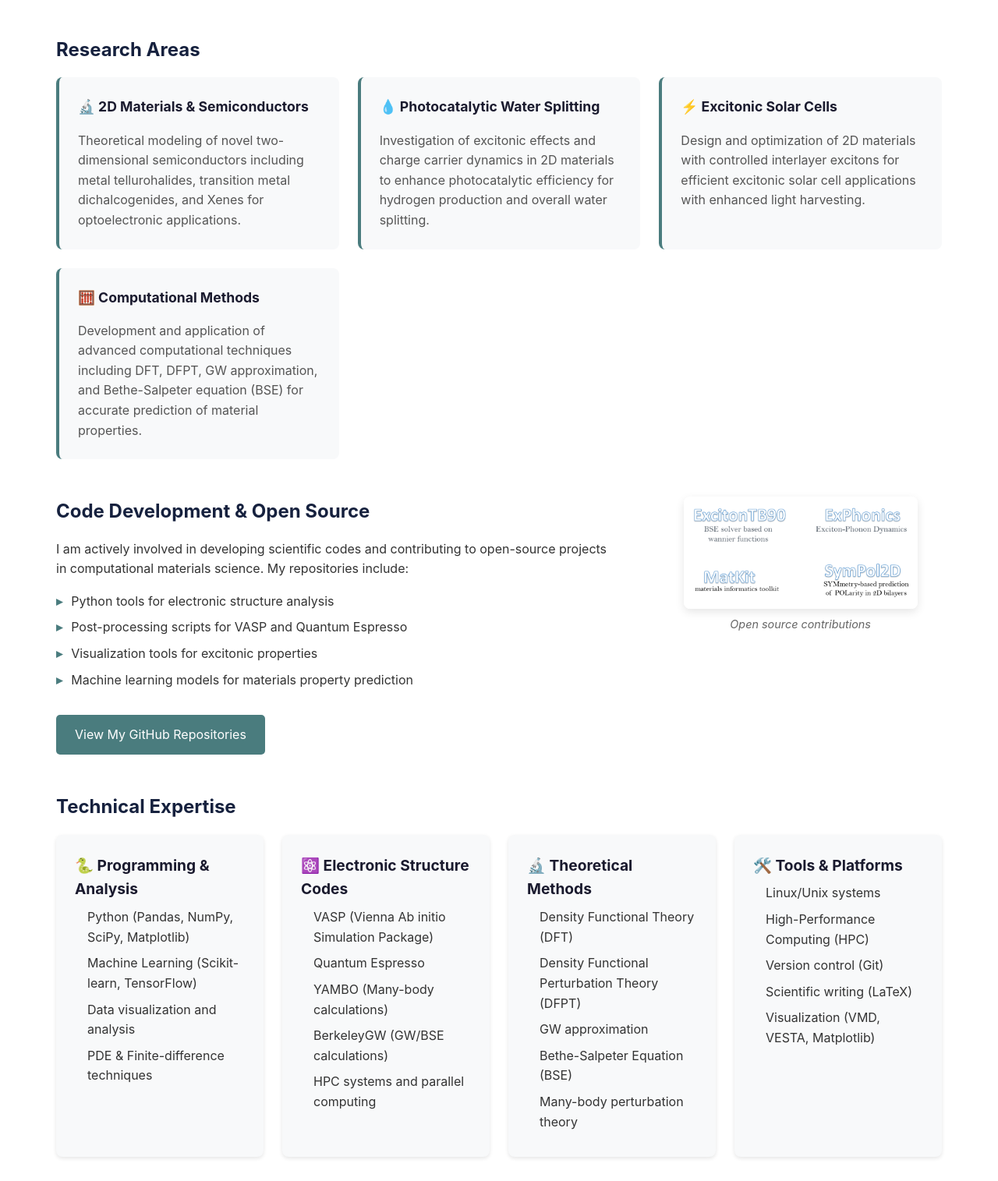
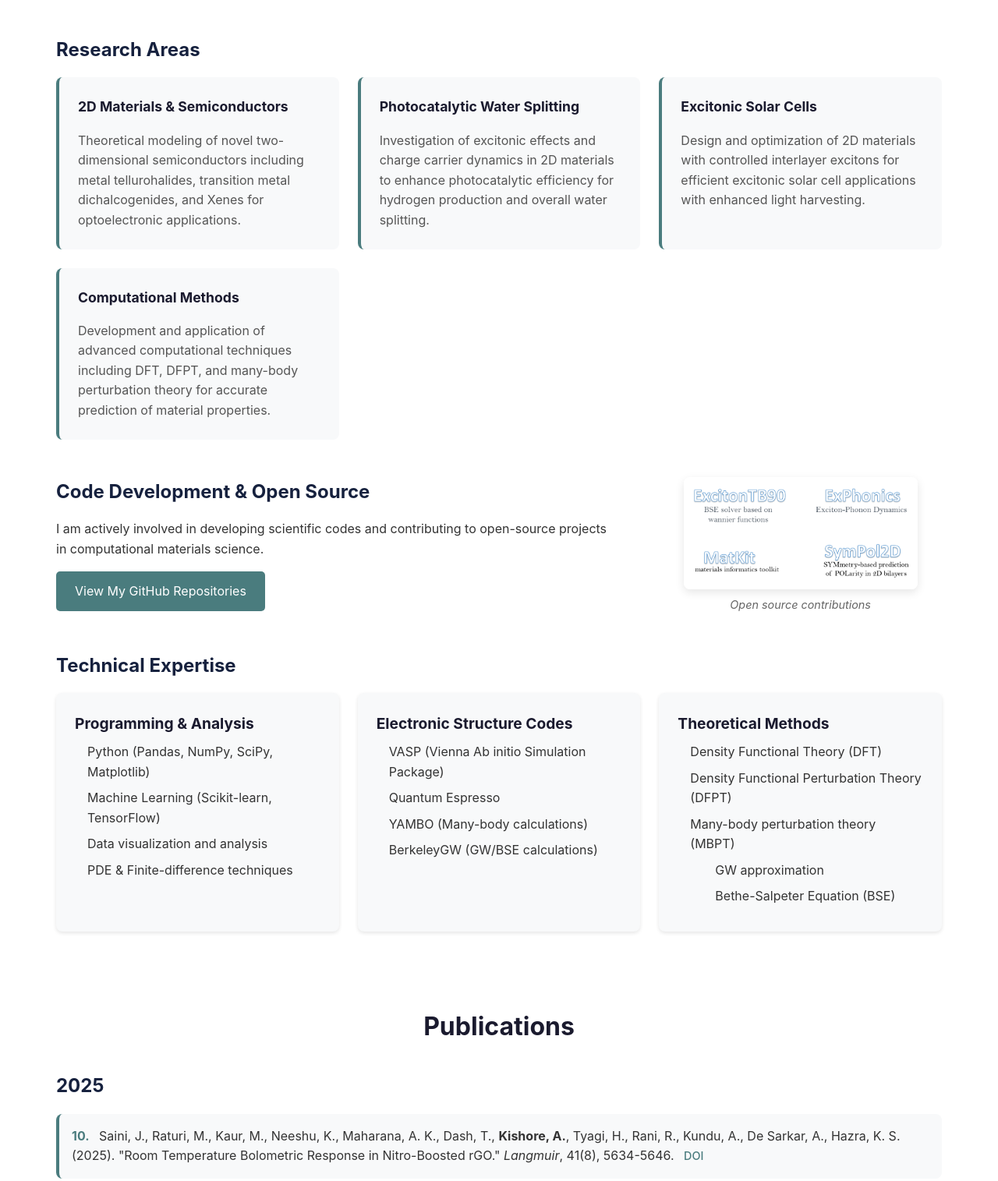
Before and after one commit to amal-kishore/amal-kishore.github.io, a plain HTML site: page index.html in a window 1280 px wide. Shown: the part 1505-3020 px from the top of the page at 78% size. Drawn offline with Linux system fonts and the light colour scheme; files whose address does not match are found by name.

Commit message:
Fix research page issues

```diff
--- a/index.html
+++ b/index.html
@@ -67,33 +67,27 @@
                 <h3>Research Areas</h3>
                 <div class="research-areas">
                     <div class="research-area">
-                        <h4>🔬 2D Materials & Semiconductors</h4>
+                        <h4>2D Materials & Semiconductors</h4>
                         <p>Theoretical modeling of novel two-dimensional semiconductors including metal tellurohalides, transition metal dichalcogenides, and Xenes for optoelectronic applications.</p>
                     </div>
                     <div class="research-area">
-                        <h4>💧 Photocatalytic Water Splitting</h4>
+                        <h4>Photocatalytic Water Splitting</h4>
                         <p>Investigation of excitonic effects and charge carrier dynamics in 2D materials to enhance photocatalytic efficiency for hydrogen production and overall water splitting.</p>
                     </div>
                     <div class="research-area">
-                        <h4>⚡ Excitonic Solar Cells</h4>
+                        <h4>Excitonic Solar Cells</h4>
                         <p>Design and optimization of 2D materials with controlled interlayer excitons for efficient excitonic solar cell applications with enhanced light harvesting.</p>
                     </div>
                     <div class="research-area">
-                        <h4>🧮 Computational Methods</h4>
-                        <p>Development and application of advanced computational techniques including DFT, DFPT, GW approximation, and Bethe-Salpeter equation (BSE) for accurate prediction of material properties.</p>
+                        <h4>Computational Methods</h4>
+                        <p>Development and application of advanced computational techniques including DFT, DFPT, and many-body perturbation theory for accurate prediction of material properties.</p>
                     </div>
                 </div>
 
                 <div class="code-projects">
                     <div class="code-text">
                         <h3>Code Development & Open Source</h3>
-                        <p>I am actively involved in developing scientific codes and contributing to open-source projects in computational materials science. My repositories include:</p>
-                        <ul class="code-list">
-                            <li>Python tools for electronic structure analysis</li>
-                            <li>Post-processing scripts for VASP and Quantum Espresso</li>
-                            <li>Visualization tools for excitonic properties</li>
-                            <li>Machine learning models for materials property prediction</li>
-                        </ul>
+                        <p>I am actively involved in developing scientific codes and contributing to open-source projects in computational materials science.</p>
                         <a href="https://github.com/amal-kishore" target="_blank" class="github-link">
                             <span>View My GitHub Repositories</span>
                         </a>
@@ -107,7 +101,7 @@
                 <h3>Technical Expertise</h3>
                 <div class="skills-grid">
                     <div class="skill-category">
-                        <h4>🐍 Programming & Analysis</h4>
+                        <h4>Programming & Analysis</h4>
                         <ul>
                             <li>Python (Pandas, NumPy, SciPy, Matplotlib)</li>
                             <li>Machine Learning (Scikit-learn, TensorFlow)</li>
@@ -116,33 +110,25 @@
                         </ul>
                     </div>
                     <div class="skill-category">
-                        <h4>⚛️ Electronic Structure Codes</h4>
+                        <h4>Electronic Structure Codes</h4>
                         <ul>
                             <li>VASP (Vienna Ab initio Simulation Package)</li>
                             <li>Quantum Espresso</li>
                             <li>YAMBO (Many-body calculations)</li>
                             <li>BerkeleyGW (GW/BSE calculations)</li>
-                            <li>HPC systems and parallel computing</li>
                         </ul>
                     </div>
                     <div class="skill-category">
-                        <h4>🔬 Theoretical Methods</h4>
+                        <h4>Theoretical Methods</h4>
                         <ul>
                             <li>Density Functional Theory (DFT)</li>
                             <li>Density Functional Perturbation Theory (DFPT)</li>
-                            <li>GW approximation</li>
-                            <li>Bethe-Salpeter Equation (BSE)</li>
-                            <li>Many-body perturbation theory</li>
-                        </ul>
-                    </div>
-                    <div class="skill-category">
-                        <h4>🛠️ Tools & Platforms</h4>
-                        <ul>
-                            <li>Linux/Unix systems</li>
-                            <li>High-Performance Computing (HPC)</li>
-                            <li>Version control (Git)</li>
-                            <li>Scientific writing (LaTeX)</li>
-                            <li>Visualization (VMD, VESTA, Matplotlib)</li>
+                            <li>Many-body perturbation theory (MBPT)
+                                <ul style="margin-left: 1rem; margin-top: 0.5rem;">
+                                    <li>GW approximation</li>
+                                    <li>Bethe-Salpeter Equation (BSE)</li>
+                                </ul>
+                            </li>
                         </ul>
                     </div>
                 </div>
```
Also changed, not shown: photos/TOC-exciton.jpeg (renamed from photos/toc/TOC-exciton.jpeg), photos/github-repo.png (renamed from photos/toc/github-repo.png).
